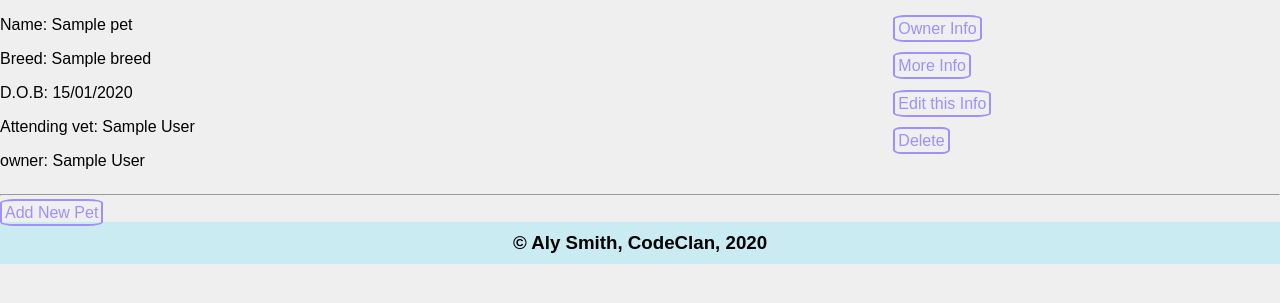
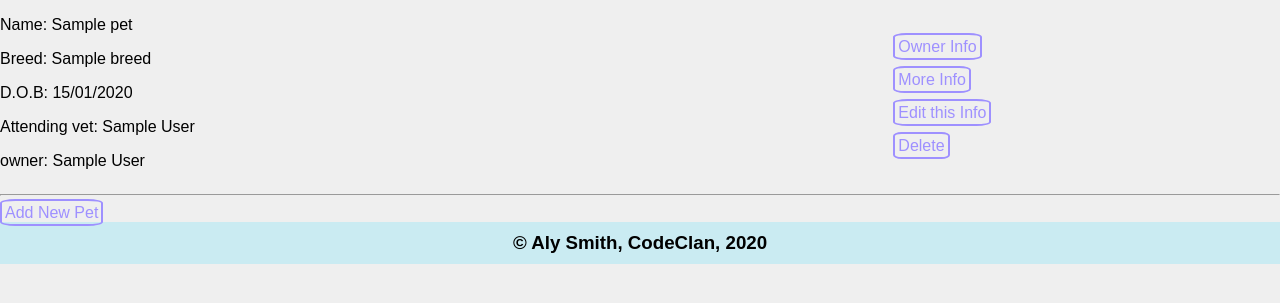
Before and after one commit to JaSmith13/vet_management_project, a Flask app: page /pets in a window 1280 px wide. Shown: the part 113-416 px from the top of the page. Run offline with Flask 2, Linux system fonts and the light colour scheme; a database or web service that is not in the repository returns one stand-in record (values such as "Sample title"); some libraries are stand-ins or nearby versions.

Commit message:
changes links to flex end and adds bottom padding

```diff
--- a/vet_management/static/style.css
+++ b/vet_management/static/style.css
@@ -88,7 +88,11 @@ h3{
 .links{
     display: flex;
     flex-direction: column;
-    justify-content: space-evenly;
+    justify-content: flex-end;
+}
+
+.links > li{
+    padding-bottom: 15px;
 }
 
 #owners_pets_container{
```
